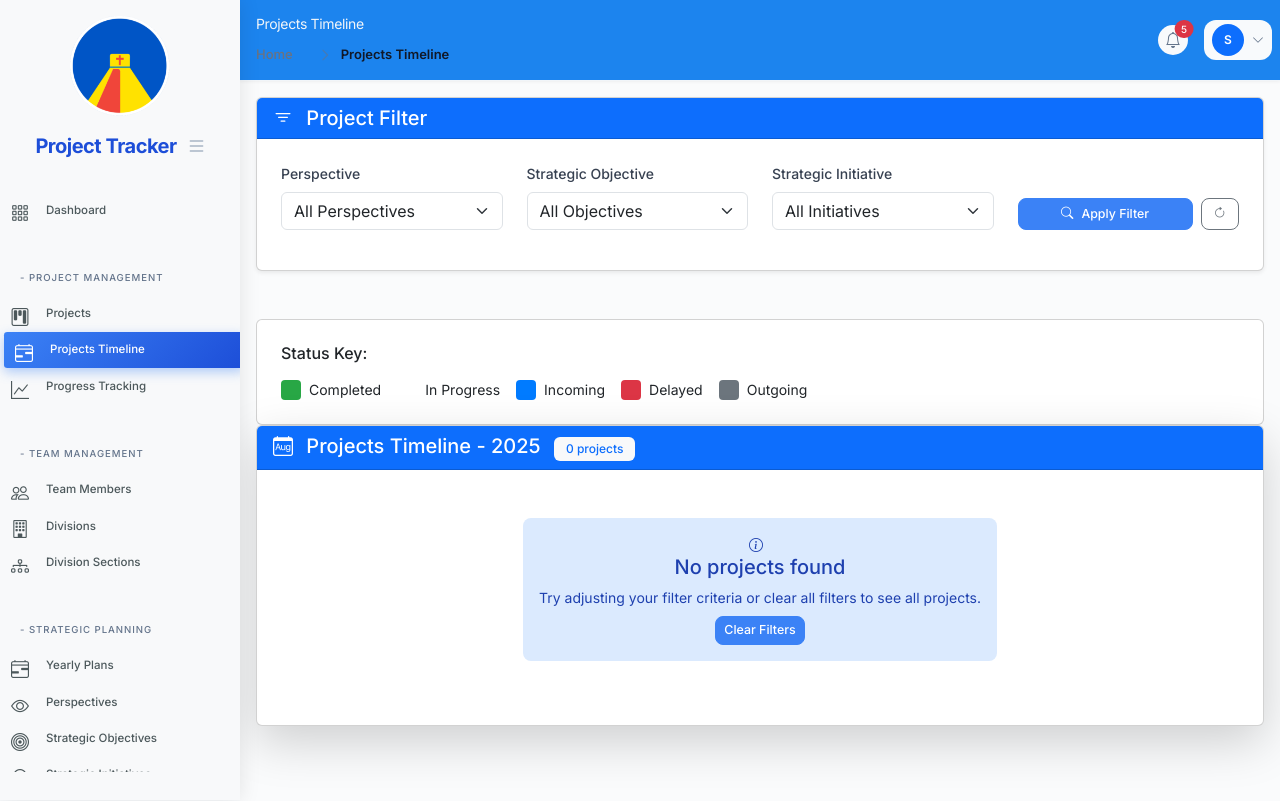
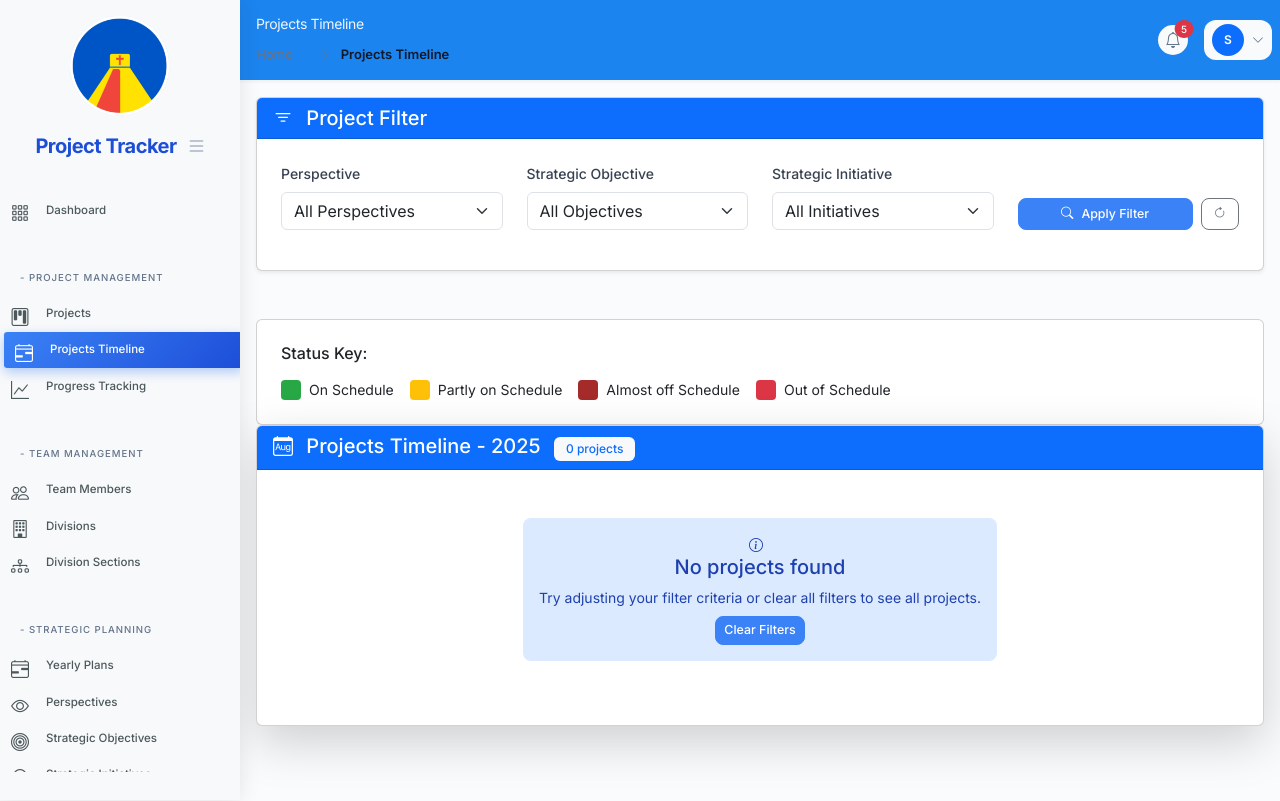
Before and after one commit to HollySophie7/BTActivityPlan, a Django app: page /projects/timeline/ in a window 1280 px wide. Run offline with Django 5.2, Linux system fonts and the light colour scheme; the visitor is signed in with stand-in values (Sample User, id 1); data that the repository does not hold is empty.

```diff
--- a/prj_tracker/forms.py
+++ b/prj_tracker/forms.py
@@ -66,13 +66,14 @@ class ProjectForm(ModelForm):
     class Meta:
         model = Project
         fields = [
-            "project_name", "developer", "system_analyst", "start_date", "end_date", "status", "strategic_initiative", "beneficiary_division_section"
+            "project_name", "developer", "system_analyst", "start_date", "end_date", "status", "priority_rate", "strategic_initiative", "beneficiary_division_section"
         ]
 
         widgets = {
             'developer': forms.Select(attrs={'class': 'form-control'}),
             'system_analyst': forms.Select(attrs={'class': 'form-control'}),
             'status': forms.Select(attrs={'class': 'form-control'}),
+            'priority_rate': forms.Select(attrs={'class': 'form-control'}),
             'strategic_initiative': forms.Select(attrs={'class': 'form-control'}),
             'beneficiary_division_section': forms.Select(attrs={'class': 'form-control'}),
             'start_date': forms.DateInput(attrs={'type': 'date', 'class': 'form-control'}),
--- a/prj_tracker/models.py
+++ b/prj_tracker/models.py
@@ -138,6 +138,7 @@ class Project(models.Model):
     end_date = models.DateField(null=True, blank=True)
     progress = models.DecimalField(decimal_places=2, max_digits=4, default=0.00, blank=True, null=True)
     status = models.CharField(max_length=20, choices=STATUS_CHOICES, default='incoming')
+    priority_rate = models.CharField(max_length=20, blank=True, null=True)
     strategic_initiative = models.ForeignKey('StrategicInitiative', on_delete=models.SET_NULL, null=True, blank=True)
     quarterly_status = models.JSONField(default=dict, blank=True)  # Q1, Q2, Q3, Q4 status
     monthly_progress = models.JSONField(default=dict, blank=True)
--- a/prj_tracker/views.py
+++ b/prj_tracker/views.py
@@ -15,13 +15,15 @@ from .models import (
 )
 
 from .forms import *
+from .utils import AuditMixin
 
 class DashboardView(LoginRequiredMixin, TemplateView):
     template_name = 'dashboard.html'
 
     def get_context_data(self, **kwargs):
         context = super().get_context_data(**kwargs)
-        # Get counts for each status
+
+        # Get counts for each status - FIXED VERSION
         status_counts = Project.objects.values('status').annotate(count=Count('status'))
 
         # Initialize counts dictionary with default values
@@ -40,7 +42,7 @@ class DashboardView(LoginRequiredMixin, TemplateView):
 
             if status == 'incoming':
                 counts['incoming_count'] = count
-            elif status == 'in_progress':
+            elif status == 'in_progress':  # Fixed: was 'in progress' with space
                 counts['in_progress_count'] = count
             elif status == 'outgoing':
                 counts['outgoing_count'] = count
@@ -55,22 +57,22 @@ class DashboardView(LoginRequiredMixin, TemplateView):
 
         # Basic project statistics
         total_projects = Project.objects.count()
-        active_projects = Project.objects.filter(status__in=['incoming', 'in progress']).count()
+        active_projects = Project.objects.filter(status__in=['incoming', 'in_progress']).count()  # Fixed status name
         completed_projects = Project.objects.filter(status='completed').count()
 
         # Calculate overdue projects (past end_date and not completed)
         today = timezone.now().date()
         overdue_projects = Project.objects.filter(
             end_date__lt=today,
-            status__in=['incoming', 'in progress', 'delayed']
+            status__in=['incoming', 'in_progress', 'delayed']  # Fixed status name
         ).count()
 
-        # Project status color distribution
-        green_projects = Project.objects.filter().count()
-        amber_projects = Project.objects.filter().count()
-        brown_projects = Project.objects.filter().count()
-        red_projects = Project.objects.filter().count()
-        not_started_projects = Project.objects.filter().count()
+        # Project status color distribution - ADD PROPER FILTERS
+        green_projects = Project.objects.filter(status='completed').count()
+        amber_projects = Project.objects.filter(status='in_progress').count()
+        brown_projects = Project.objects.filter(status='delayed').count()
+        red_projects = Project.objects.filter(status='outgoing').count()
+        not_started_projects = Project.objects.filter(status='incoming').count()
 
         # Team workload statistics
         total_team = UserProfile.objects.count()
@@ -94,7 +96,7 @@ class DashboardView(LoginRequiredMixin, TemplateView):
         upcoming_deadlines = Project.objects.filter(
             end_date__gte=today,
             end_date__lte=upcoming_deadline_date,
-            status__in=['incoming', 'in progress']
+            status__in=['incoming', 'in_progress']  # Fixed status name
         ).order_by('end_date')[:5]
 
         # Add days remaining for each deadline
@@ -119,6 +121,9 @@ class DashboardView(LoginRequiredMixin, TemplateView):
             else:
                 objective.completion_percentage = 0
                 objective.projects_count = 0
+
+        # IMPORTANT: Add the counts to context
+        context.update(counts)  # This adds all the count variables
 
         context.update({
             'total_projects': total_projects,
@@ -225,7 +230,7 @@ class ProjectStatisticsView(LoginRequiredMixin, View):
             outgoing_count = Project.objects.filter(
                 status='outgoing',
                 created_at__year=current_year,
-                # created_at__month=month
+                created_at__month=month
             ).count()
             outgoing_monthly.append(outgoing_count)
 
@@ -233,14 +238,14 @@ class ProjectStatisticsView(LoginRequiredMixin, View):
             completed_count = Project.objects.filter(
                 status='completed',
                 created_at__year=current_year,
-                # created_at__month=month
+                created_at__month=month
             ).count()
             completed_monthly.append(completed_count)
 
             # Average progress for this month
             month_projects = Project.objects.filter(
                 created_at__year=current_year,
-                # created_at__month=month
+                created_at__month=month
             )
             if month_projects.exists():
                 avg_progress = month_projects.aggregate(
@@ -257,12 +262,6 @@ class ProjectStatisticsView(LoginRequiredMixin, View):
             'average_progress_monthly': average_progress_monthly,
             'total_projects': Project.objects.count(),
             'current_year': current_year,
-            # Status counts for dashboard cards
-            'incoming_count': Project.objects.filter(status='incoming').count(),
-            'in_progress_count': Project.objects.filter(status='in_progress').count(),
-            'outgoing_count': Project.objects.filter(status='outgoing').count(),
-            'completed_count': Project.objects.filter(status='completed').count(),
-            'delayed_count': Project.objects.filter(status='delayed').count(),
         })
 
 # UserProfile CRUD Views
@@ -335,7 +334,6 @@ class DivisionDeleteView(LoginRequiredMixin, DeleteView):
 
 
 #Beneficially Division
-
 class BeneficiaryDivisionListView(LoginRequiredMixin, ListView):
     model = BeneficiaryDivisionSection
     template_name = 'divisions/division_list.html'
@@ -391,8 +389,6 @@ class BeneficiaryDivisionDeleteView(LoginRequiredMixin, DeleteView):
         context['type'] = 'beneficiary'
         return context
 
-
-
 # YearlyPlan CRUD Views
 class YearlyPlanListView(LoginRequiredMixin, ListView):
     model = YearlyPlan
@@ -423,9 +419,7 @@ class YearlyPlanDeleteView(LoginRequiredMixin, DeleteView):
     success_url = reverse_lazy('yearlyplan-list')
 
 
-
 #Perspectives Views
-
 class PerspectiveListView(LoginRequiredMixin, ListView):
     model = Perspective
     template_name = 'perspectives/perspective_list.html'
@@ -453,9 +447,6 @@ class PerspectiveDeleteView(LoginRequiredMixin, DeleteView):
     model = Perspective
     template_name = 'perspectives/perspective_confirm_delete.html'
     success_url = reverse_lazy('perspective-list')
-
-
-
 
 
 # StrategicObjective CRUD Views
@@ -528,26 +519,73 @@ class ProjectProgressDetailView(LoginRequiredMixin, DetailView):
     template_name = 'projectprogress/projectprogress_detail.html'
     context_object_name = 'progress'
 
-class ProjectProgressCreateView(LoginRequiredMixin, CreateView):
+class ProjectProgressCreateView(LoginRequiredMixin, CreateView, AuditMixin):
     model = ProjectProgress
     template_name = 'projectprogress/projectprogress_form.html'
     form_class = ProjectProgressForm
     success_url = reverse_lazy('projectprogress-list')
 
-class ProjectProgressUpdateView(LoginRequiredMixin, UpdateView):
+    def form_valid(self, form):
+        response = super().form_valid(form)
+
+        # Create audit log
+        details = []
+        if hasattr(self.object, 'project'):
+            details.append(f"Project: {self.object.project}")
+        if hasattr(self.object, 'progress_percentage'):
+            details.append(f"Progress: {self.object.progress_percentage}%")
+
+        changes = f"Created project progress: {'; '.join(details) if details else 'New progress entry'}"
+        self.create_audit_log('CREATE', changes)
+
+        return response
+
+class ProjectProgressUpdateView(LoginRequiredMixin, UpdateView, AuditMixin):
     model = ProjectProgress
     template_name = 'projectprogress/projectprogress_form.html'
     form_class = ProjectProgressForm
     success_url = reverse_lazy('projectprogress-list')
 
-class ProjectProgressDeleteView(LoginRequiredMixin, DeleteView):
+    def form_valid(self, form):
+        # Store the original object for comparison
+        original_obj = ProjectProgress.objects.get(pk=self.object.pk)
+
+        # Save the form first
+        response = super().form_valid(form)
+
+        # Create audit log for the update
+        fields_to_track = ['progress_percentage', 'status', 'description', 'milestone']
+        changes = self.get_field_changes(original_obj, form.instance, fields_to_track)
+
+        self.create_audit_log('UPDATE', f"Updated project progress: {changes}")
+
+        return response
+
+class ProjectProgressDeleteView(LoginRequiredMixin, DeleteView, AuditMixin):
     model = ProjectProgress
     template_name = 'projectprogress/projectprogress_confirm_delete.html'
     success_url = reverse_lazy('projectprogress-list')
 
+    def delete(self, request, *args, **kwargs):
+        # Store object info before deletion
+        obj = self.get_object()
+        self.object = obj  # Set for the mixin
+
+        # Create audit log before deletion
+        object_info = f"Progress ID: {obj.pk}"
+        if hasattr(obj, 'project'):
+            object_info += f", Project: {obj.project}"
+        if hasattr(obj, 'progress_percentage'):
+            object_info += f", Progress: {obj.progress_percentage}%"
+
+        self.create_audit_log('DELETE', f"Deleted project progress: {object_info}")
+
+        # Proceed with deletion
+        return super().delete(request, *args, **kwargs)
+
+
 
 # Projects TimelineView
-
 class ProjectsTimelineView(LoginRequiredMixin, TemplateView):
     template_name = 'projects/projects_timeline.html'
 
--- a/templates/projects/projects_timeline.html
+++ b/templates/projects/projects_timeline.html
@@ -92,23 +92,19 @@
                 <div class="d-flex flex-wrap gap-3">
                     <div class="legend-item">
                         <span class="legend-color status-completed"></span>
-                        <span>Completed</span>
+                        <span>On Schedule</span>
                     </div>
                     <div class="legend-item">
-                        <span class="legend-color status-in_progress"></span>
-                        <span>In Progress</span>
+                        <span class="legend-color status-in-progress"></span>
+                        <span>Partly on Schedule</span>
                     </div>
                     <div class="legend-item">
                         <span class="legend-color status-incoming"></span>
-                        <span>Incoming</span>
+                        <span>Almost off Schedule</span>
                     </div>
                     <div class="legend-item">
                         <span class="legend-color status-delayed"></span>
-                        <span>Delayed</span>
-                    </div>
-                    <div class="legend-item">
-                        <span class="legend-color status-outgoing"></span>
-                        <span>Outgoing</span>
+                        <span>Out of Schedule</span>
                     </div>
                 </div>
             </div>
@@ -311,29 +307,22 @@
 }
 
 /* Status Colors */
-.status-completed, .legend-color.status-completed {
+.status-completed, .legend-color.status-On-Schedule {
     background-color: #28a745;
 }
 
-.status-in-progress, .legend-color.status-in-progress {
+.status-in-progress, .legend-color.status-Partly-on-Schedule {
     background-color: #ffc107;
 }
 
-.status-incoming, .legend-color.status-incoming {
-    background-color: #007bff;
+.status-incoming, .legend-color.status-Almost-off-Schedule {
+    background-color: brown;
 }
 
-.status-delayed, .legend-color.status-delayed {
+.status-delayed, .legend-color.status-Out-of-Schedule {
     background-color: #dc3545;
 }
 
-.status-outgoing, .legend-color.status-outgoing {
-    background-color: #6c757d;
-}
-
-.status-not-started, .legend-color.status-not-started {
-    background-color: #e9ecef;
-}
 
 /* Legend */
 .legend-item {
```
Also changed, not shown: prj_tracker/utils.py (added, +103 -0 lines), templates/dashboard.html (+4 -4 lines), prj_tracker/migrations/0005_project_priority_rate.py (added).
